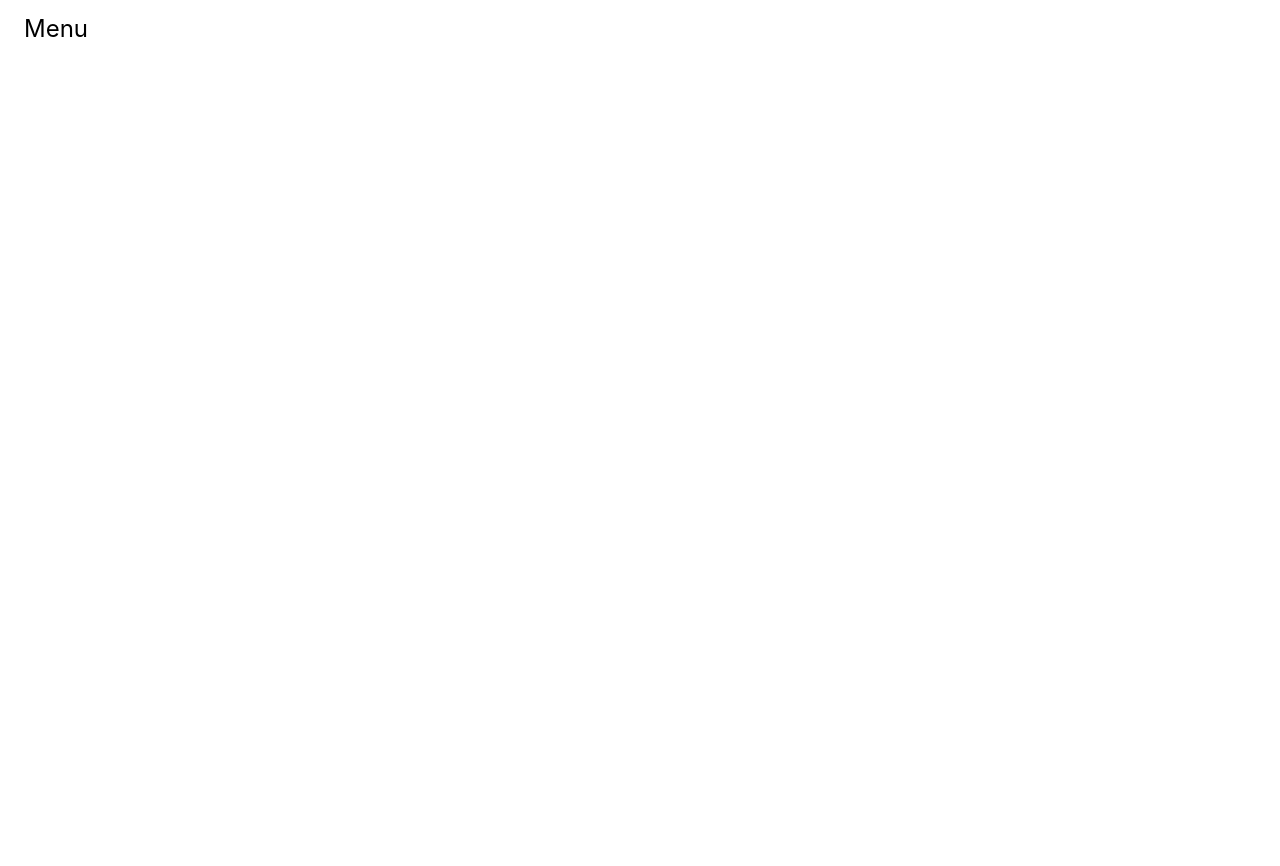
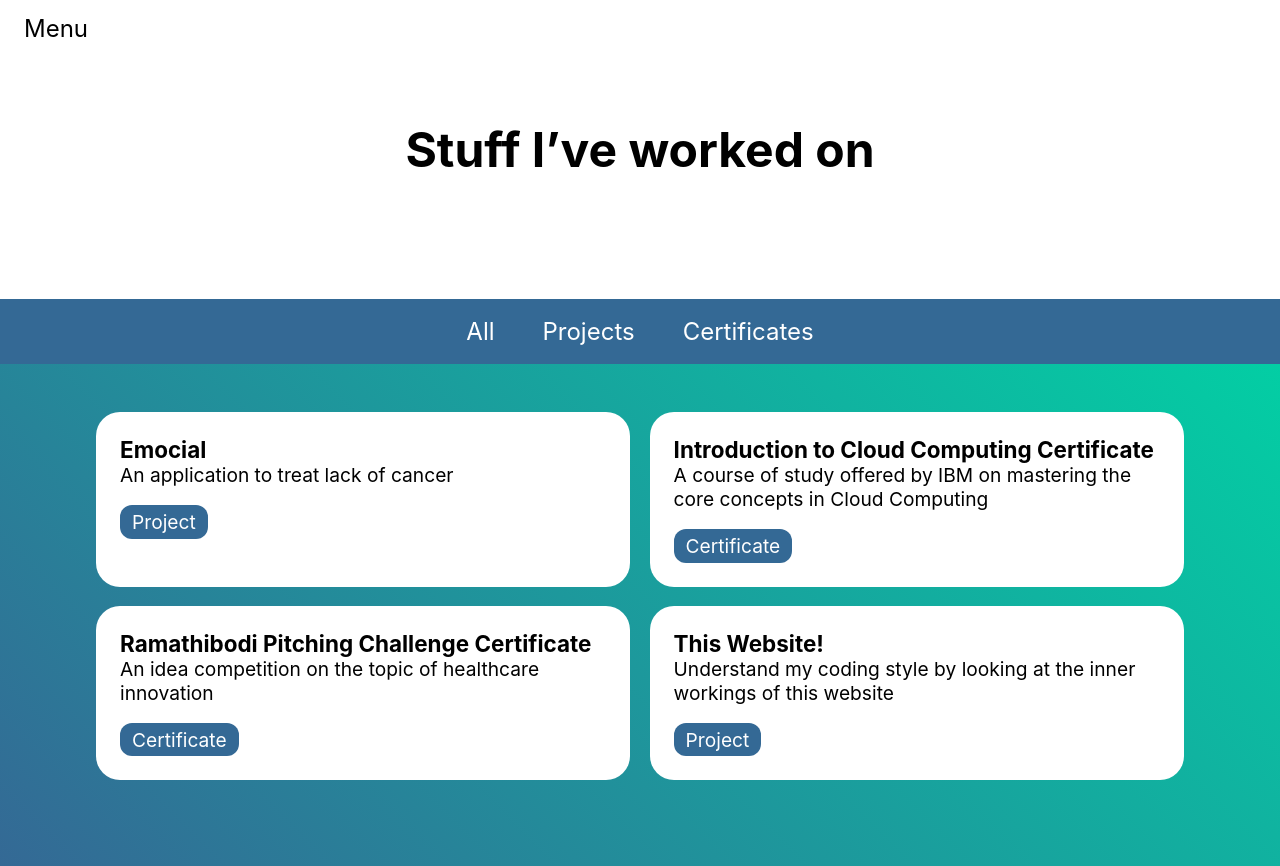
Before and after one commit to SiravitPhokeed/personal-website, a Next.js app: page /work/all in a window 1280 px wide. Before the commit the page ends 800 px from the top, so only its background shows below. Built offline with nearby package versions, Linux system fonts and the light colour scheme.

Commit message:
Work navigation (not working yet)

```diff
--- a/pages/_app.js
+++ b/pages/_app.js
@@ -1,3 +1,6 @@
+// ReactJs import
+import Head from "next/head";
+
 // Global style sheet import
 import "../styles/base/reset.scss";
 import "../styles/base/typography.scss";
@@ -10,9 +13,15 @@ import Layout from "../components/layout.js";
 
 function App({ Component, pageProps }) {
     return (
-        <Layout>
-            <Component {...pageProps} />
-        </Layout>
+        <>
+            <Head>
+                <title>Siravit P</title>
+                <meta name="viewport" content="width=device-width, initial-scale=1.0" />
+            </Head>
+            <Layout>
+                <Component {...pageProps} />
+            </Layout>
+        </>
     );
 }
 
--- a/pages/index.js
+++ b/pages/index.js
@@ -182,7 +182,7 @@ export default function Home() {
     }
 
     return (
-        <main>
+        <main className={homeStyle["main"]}>
             {renderTitleSect()}
             {renderWorkSect(works)}
             {renderLangsSect()}
--- a/pages/langs.js
+++ b/pages/langs.js
@@ -8,7 +8,7 @@ export default function All() {
     return (
         <div className={langStyle["main"]}>
             <header className={langStyle["header"]}>
-                <h1>Languages I’ve used</h1>
+                <h1>Languages I use</h1>
             </header>
             <main className={langStyle["content"]}>
                 <div className="grid">
--- a/pages/work/[work_id].js
+++ b/pages/work/[work_id].js
@@ -29,9 +29,7 @@ export default function Work({ work_id }) {
 
     function renderImage() {
         return (
-            <div className={workStyle["image"]}>
-                Image
-            </div>
+            <div className={workStyle["image"]} />
         )
     }
 
--- a/pages/work/all.js
+++ b/pages/work/all.js
@@ -1,12 +1,42 @@
+// ReactJS import
+import Link from "next/link";
+
+// Style sheet import
+import worksStyle from "../../styles/pages/works.module.scss";
+
+// Temporary database import
+import { works } from "../../temp-db/works";
+
 export default function All() {
     return (
-        <>
-            <header>
-
+        <div className={worksStyle["main"]}>
+            <header className={worksStyle["header"]}>
+                <h1>Stuff I’ve worked on</h1>
             </header>
-            <main>
-
+            <nav className={worksStyle["navigation"]}>
+                <Link href="/work/all">All</Link>
+                <Link href="/work/projects">Projects</Link>
+                <Link href="/work/certificates">Certificates</Link>
+            </nav>
+            <main className={worksStyle["content"]}>
+                <div className="grid">
+                    {works.map(work =>
+                        <Link key={work.id} href={`/work/${work.id}`}>
+                            <a className="card">
+                                <div className={worksStyle["work-content"]}>
+                                    <div>
+                                        <h3>{work.name}</h3>
+                                        <p>{work.desc}</p>
+                                    </div>
+                                    <span className={worksStyle["work-type"]}>
+                                        {`${work.type[0].toUpperCase()}${work.type.slice(1)}`}
+                                    </span>
+                                </div>
+                            </a>
+                        </Link>
+                    )}
+                </div>
             </main>
-        </>
+        </div>
     );
 }
--- /dev/null
+++ b/styles/pages/works.module.scss
@@ -0,0 +1,41 @@
+@use "../abstracts/palette.scss" as p;
+@use "../base/animations.scss" as a;
+
+.header {
+    text-align: center;
+    padding: 5rem 1rem;
+}
+
+.navigation {
+    display: flex;
+    flex-direction: row;
+    justify-content: center;
+    gap: 2rem;
+    padding: 0.75rem;
+    background:  p.$primary;
+    > a {
+        color: p.$text-primary;
+    }
+}
+
+.content {
+    @include a.float-up();
+    min-height: calc(100vh - 14.4rem);
+    padding: 1rem 3rem;
+    background: linear-gradient(45deg, p.$primary, p.$tertiary);
+}
+
+.work-content {
+    display: flex;
+    flex-direction: column;
+    gap: 0.25rem;
+    > .work-type {
+        width: fit-content;
+        margin-top: 0.5rem;
+        font-size: 0.8rem;
+        padding: 0.2rem 0.5rem;
+        border-radius: 0.5rem;
+        color: p.$text-primary;
+        background: p.$primary;
+    }
+}
--- a/styles/utils/markdown.scss
+++ b/styles/utils/markdown.scss
@@ -10,6 +10,9 @@
     p {
         color: p.$text-secondary;
         margin: 0.3rem 0;
+    }
+    a {
+        color: p.$primary;
     }
 
     ul, ol {
```
Also changed, not shown: temp-db/contacts.js (+13 -1 lines), 1 other file (tests, documents, lock files or other folders).
